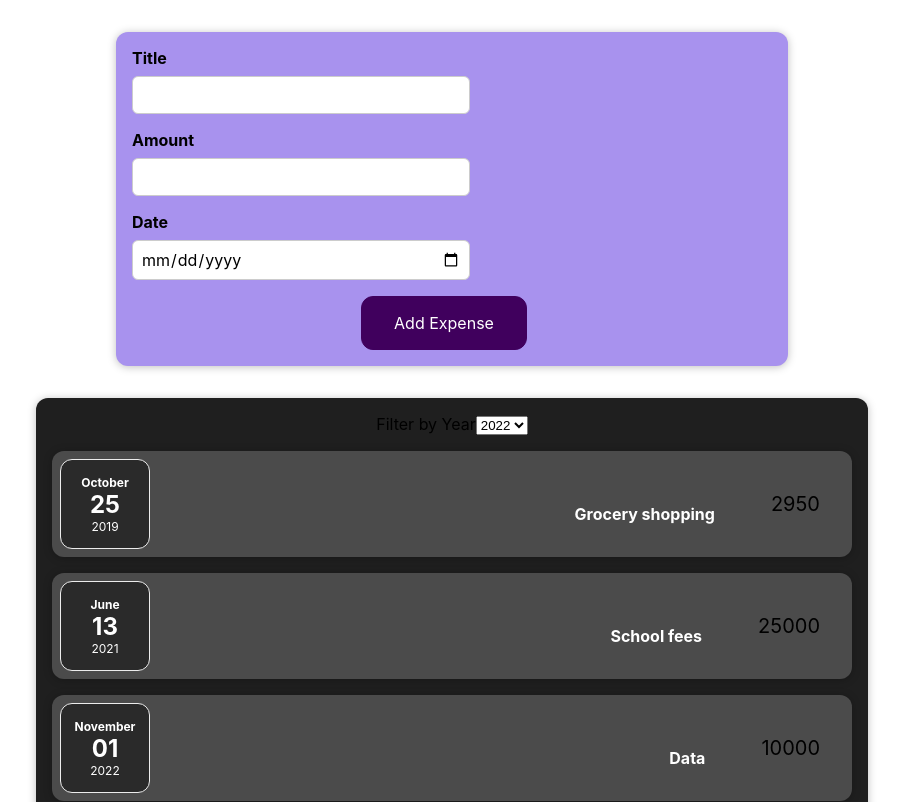
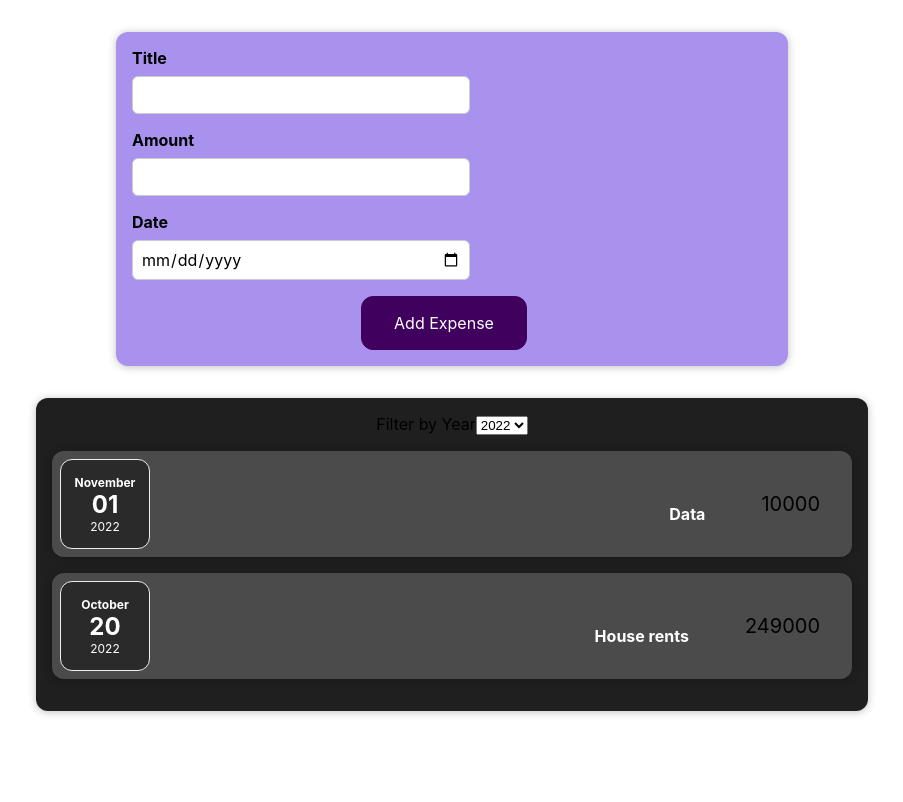
Before and after one commit to Suprememajor/React_Guide, a React (Create React App) app: page / in a window 1280 px wide. Shown: the top 802 px of the page, without its empty margins (188-1091 px from the left). Built offline with nearby package versions, Linux system fonts and the light colour scheme.

Commit message:
Use conditions to output elements

```diff
--- a/src/App.js
+++ b/src/App.js
@@ -26,7 +26,7 @@
     id: 'e4',
     title: "House rents",
     amount: 249000,
-    date: new Date(2020, 9, 20),
+    date: new Date(2022, 9, 20),
   },
 ];
 
--- a/src/components/Expenses/Expenses.js
+++ b/src/components/Expenses/Expenses.js
@@ -7,18 +7,26 @@
 import ExpensesFilter from './ExpensesFilter';
 
 const Expenses = (props) => {
-    console.log(props.data);
-
     const [filteredYear, setFilteredYear] = useState('2022');
 
     const filterChangeHandler = (selectedYear) => {
         setFilteredYear(selectedYear);
     };
 
+    const filteredExpenses = props.data.filter((expense) => {
+        return expense.date.getFullYear().toString() === filteredYear;
+    });
+
+    let expenseContent = <p>No expenses found.</p>
+
+    if (filteredExpenses.length > 0) {
+        expenseContent = filteredExpenses.map(expense => <ExpenseItem key={expense.id} data={expense} />);
+    }
+
     return(
         <Card className="expenses">
             <ExpensesFilter selected={filteredYear} onChangeFilter={filterChangeHandler} />
-            {props.data.map(expense => <ExpenseItem data={expense} />)}
+            {expenseContent}
         </Card>
     )
 }
```
